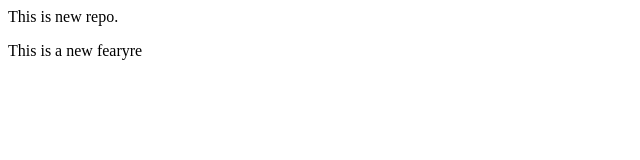
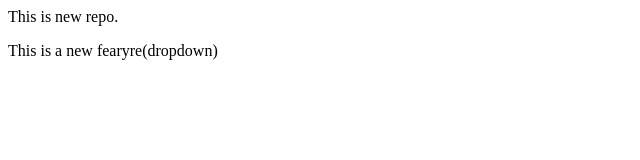
Before and after one commit to Vaishnavi-P1351/localrepo, a plain HTML site: page index.html in a window 1280 px wide. Shown: the full height of the page, 0-640 px from the left. Drawn offline with Linux system fonts and the light colour scheme.

```diff
--- a/index.html
+++ b/index.html
@@ -1,2 +1,2 @@
 <p>This is new repo.</p>
-<p>This is a new fearyre</p>
+<p>This is a new fearyre(dropdown)</p>
```
